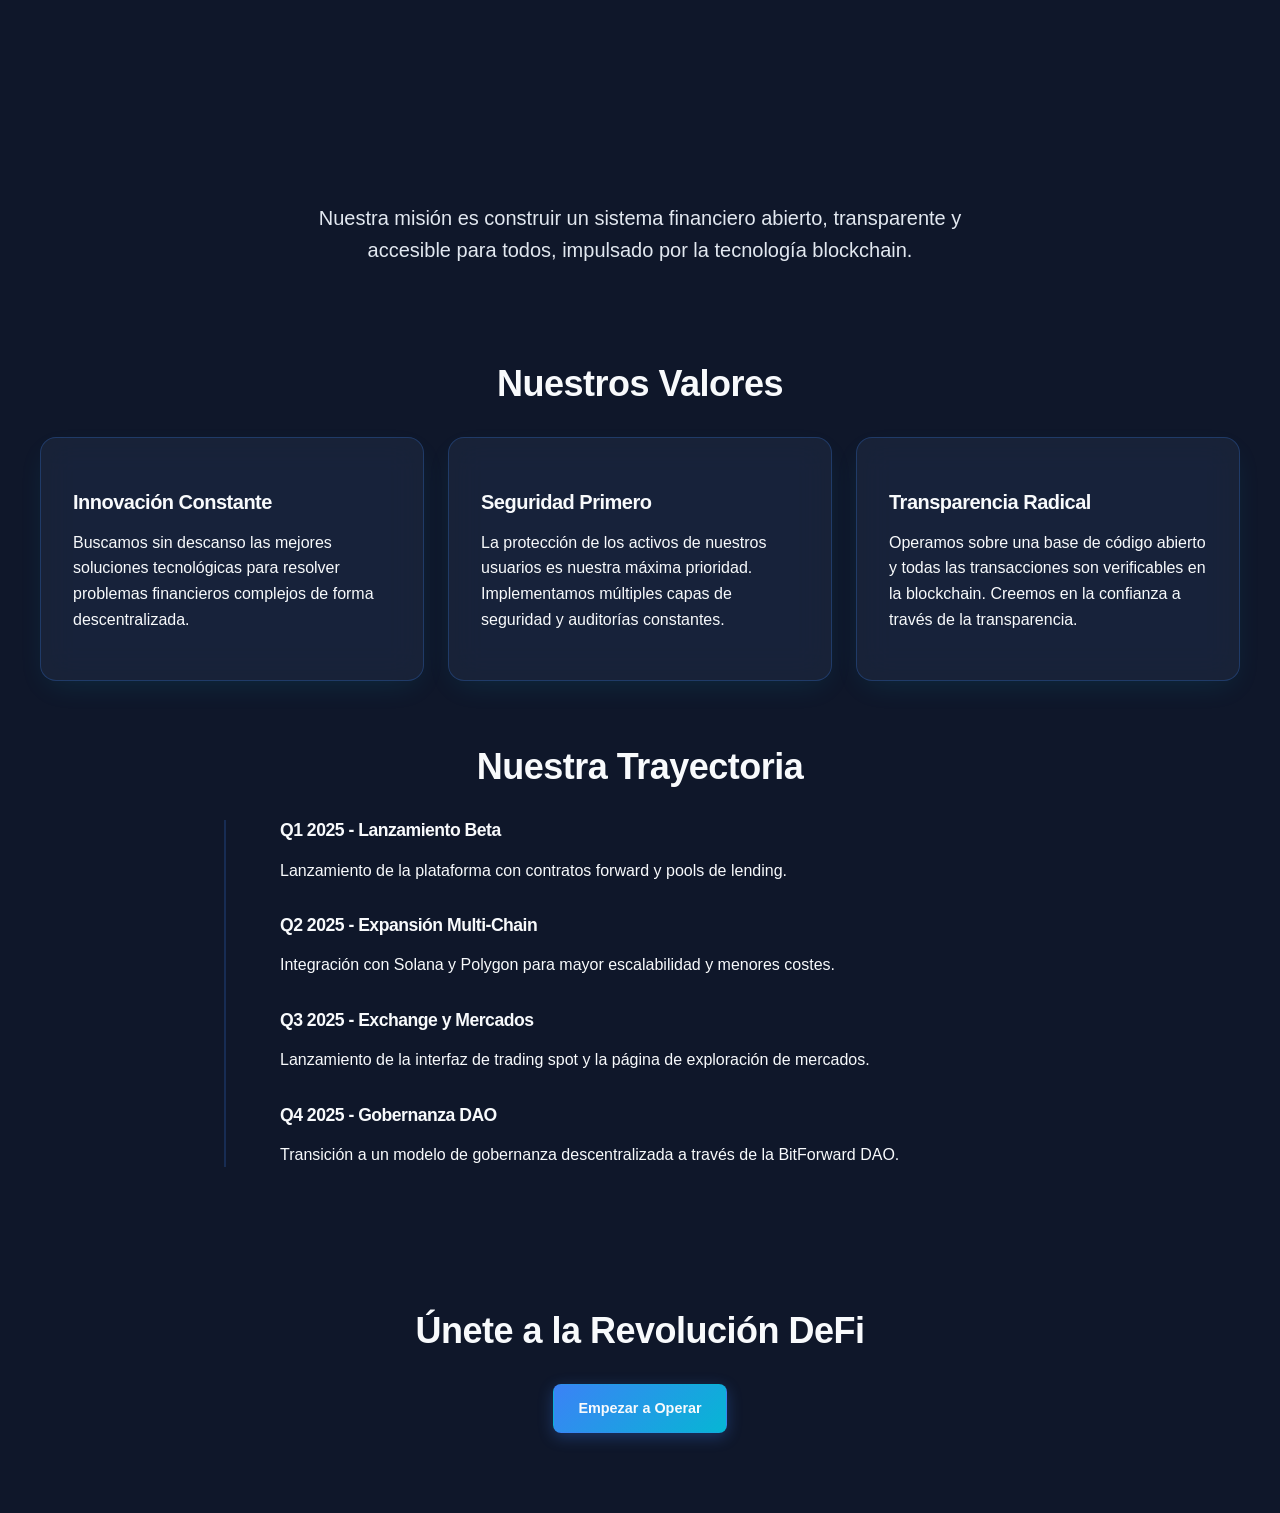
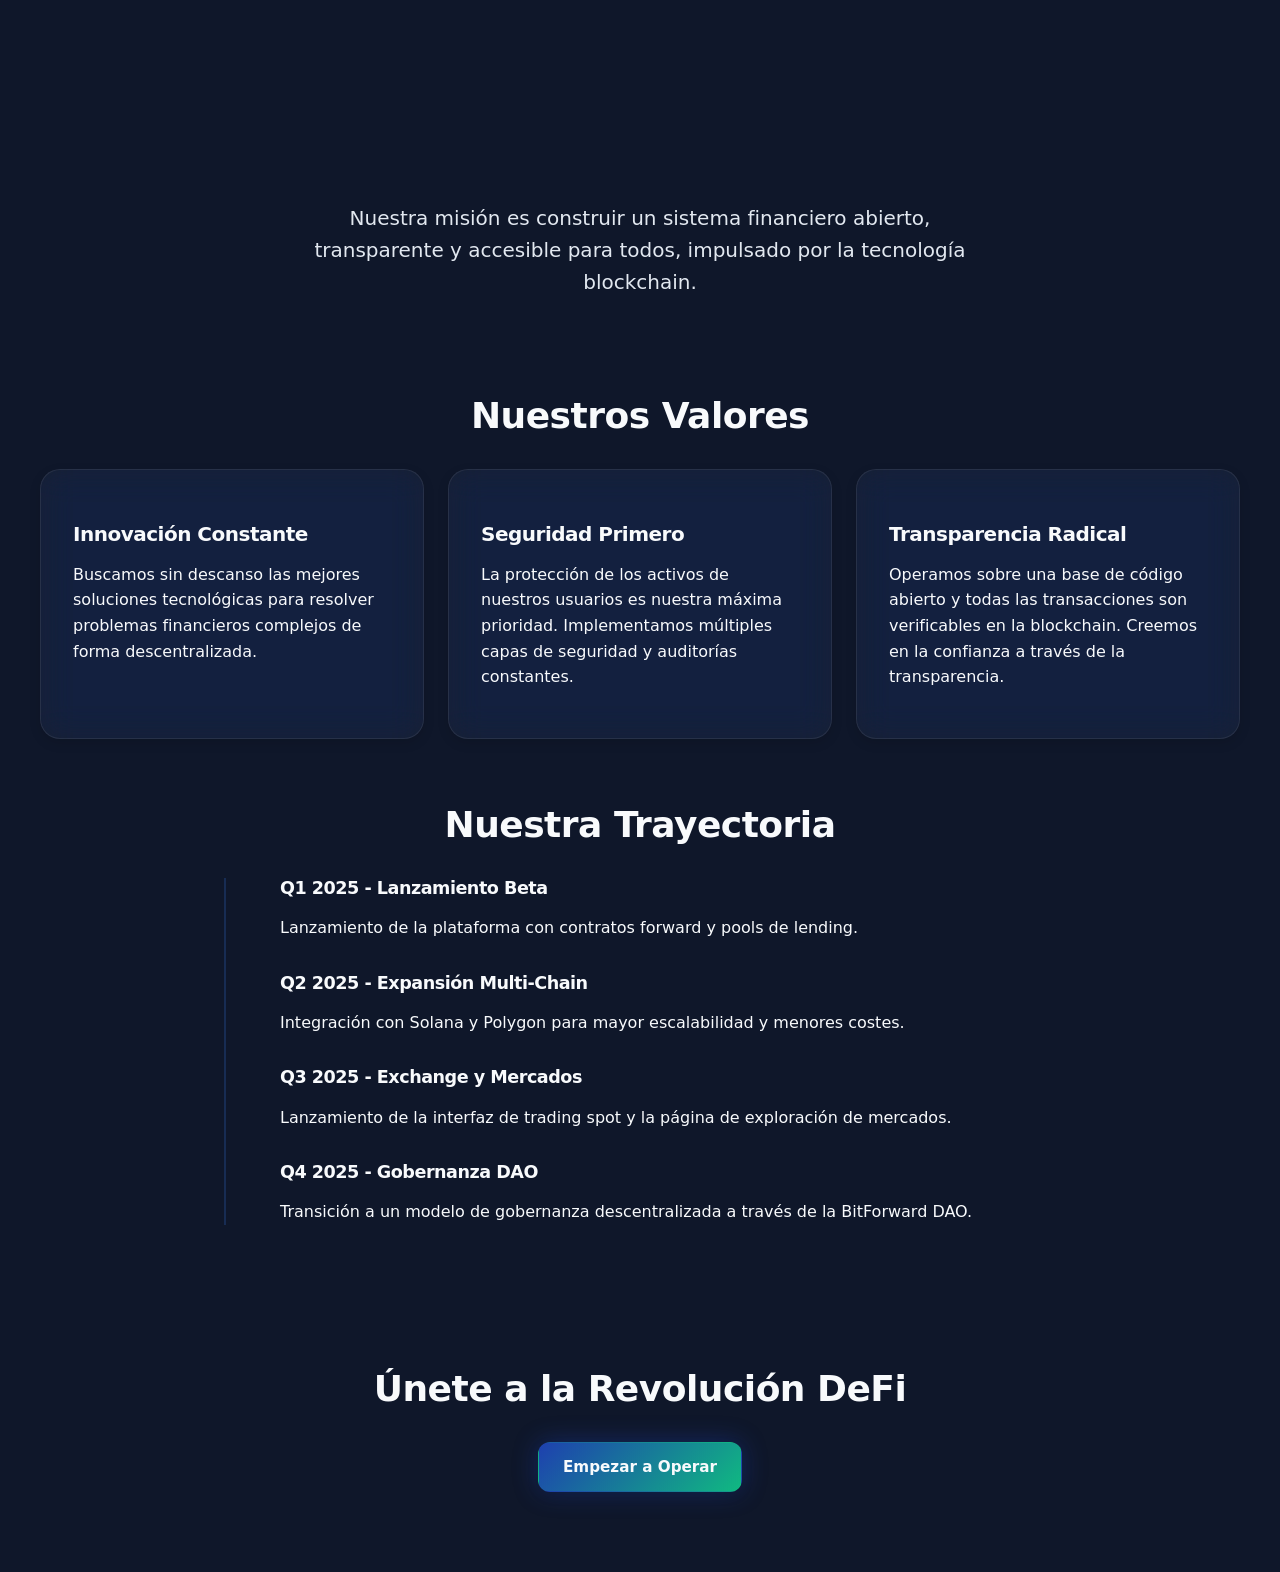

chore: add css tokens aligned with tailwind (#38)

--- a/css/design-system.css
+++ b/css/design-system.css
@@ -1,48 +1,84 @@
 /* === Sistema de Diseño de BitForward === */
 
-/* 1. Paleta de Colores (Variables CSS) */
+/* 1. Tokens globales (basados en tailwind.config.js) */
 :root {
-  /* Paleta Principal (Tema Oscuro - "Space") */
-  --bf-bg-primary: #0f172a; /* Azul noche profundo */
-  --bf-bg-secondary: #1e293b; /* Azul pizarra */
-  --bf-bg-tertiary: #334155; /* Gris azulado */
+  /* Colores corporativos */
+  --bf-color-primary: #1e40af;
+  --bf-color-secondary: #f59e0b;
+  --bf-color-accent: #10b981;
+  --bf-color-dark: #0f172a;
+  --bf-color-light: #f8fafc;
+  --bf-color-gray: #64748b;
 
-  --bf-text-primary: #f8fafc; /* Blanco casi puro */
-  --bf-text-secondary: #e2e8f0; /* Gris claro */
-  --bf-text-tertiary: #94a3b8; /* Gris medio */
+  /* Estados */
+  --bf-color-success: #059669;
+  --bf-color-warning: #d97706;
+  --bf-color-error: #dc2626;
+  --bf-color-info: #2563eb;
 
-  --bf-accent-primary: #3b82f6; /* Azul vibrante */
-  --bf-accent-secondary: #06b6d4; /* Cian brillante */
-  --bf-accent-tertiary: #8b5cf6; /* Púrpura */
-  --bf-accent-glow: #f59e0b; /* Amarillo/Naranja para acentos */
+  /* Cripto (identidad de activos) */
+  --bf-crypto-btc: #f7931a;
+  --bf-crypto-eth: #627eea;
+  --bf-crypto-sol: #14f195;
+  --bf-crypto-usdt: #26a17b;
+  --bf-crypto-usdc: #2775ca;
+  --bf-crypto-dai: #f5ac37;
 
-  /* Colores Semánticos */
-  --bf-success: #10b981; /* Verde */
-  --bf-error: #ef4444; /* Rojo */
-  --bf-warning: #f59e0b; /* Naranja */
+  /* Superficies y bordes */
+  --bf-surface-0: #0f172a; /* fondo base */
+  --bf-surface-1: #111827; /* panel suave */
+  --bf-surface-2: #1e293b; /* tarjeta */
+  --bf-surface-3: rgba(255, 255, 255, 0.04); /* glass */
+  --bf-border: rgba(255, 255, 255, 0.08);
+  --bf-border-strong: rgba(98, 208, 255, 0.35);
 
-  /* Bordes y Sombras */
+  /* Tipografía */
+  --bf-font-display: 'Space Grotesk', 'Inter', system-ui, -apple-system, sans-serif;
+  --bf-font-base: 'Inter', system-ui, -apple-system, sans-serif;
+
+  /* Escalas */
+  --bf-radius-sm: 8px;
+  --bf-radius-md: 12px;
+  --bf-radius-lg: 20px;
+  --bf-space-1: 4px;
+  --bf-space-2: 8px;
+  --bf-space-3: 12px;
+  --bf-space-4: 16px;
+  --bf-space-5: 24px;
+  --bf-space-6: 32px;
+
+  /* Sombras y glass */
+  --bf-shadow-sm: 0 1px 2px rgba(0, 0, 0, 0.05);
+  --bf-shadow-md: 0 4px 12px rgba(0, 0, 0, 0.12);
+  --bf-shadow-lg: 0 20px 40px rgba(15, 23, 42, 0.35);
+  --bf-shadow-glow: 0 0 25px rgba(30, 64, 175, 0.45);
+  --bf-glass-bg: rgba(255, 255, 255, 0.04);
+  --bf-glass-border: rgba(255, 255, 255, 0.08);
+  --bf-glass-backdrop-filter: blur(16px) saturate(170%);
+
+  /* Alias de compatibilidad (legacy) */
+  --bf-bg-primary: var(--bf-surface-0);
+  --bf-bg-secondary: var(--bf-surface-2);
+  --bf-bg-tertiary: #334155;
+  --bf-text-primary: #f8fafc;
+  --bf-text-secondary: #e2e8f0;
+  --bf-text-tertiary: #94a3b8;
+  --bf-accent-primary: #3b82f6;
+  --bf-accent-secondary: #06b6d4;
+  --bf-accent-tertiary: #8b5cf6;
+  --bf-accent-glow: var(--bf-color-secondary);
+  --bf-success: #10b981;
+  --bf-error: #ef4444;
+  --bf-warning: #f59e0b;
   --bf-border-color: rgba(59, 130, 246, 0.2);
   --bf-shadow-color: rgba(6, 182, 212, 0.15);
-  --bf-shadow-lg: 0 10px 30px -10px var(--bf-shadow-color);
-
-  /* Glassmorphism */
-  --bf-glass-bg: rgba(30, 41, 59, 0.7);
-  --bf-glass-border: rgba(59, 130, 246, 0.25);
-  --bf-glass-backdrop-filter: blur(16px) saturate(180%);
 }
 
-/* 2. Estilos Base y Tipografía */
+/* 2. Estilos base y tipografía */
 body {
   background-color: var(--bf-bg-primary);
   color: var(--bf-text-secondary);
-  font-family:
-    'Inter',
-    -apple-system,
-    BlinkMacSystemFont,
-    'Segoe UI',
-    Roboto,
-    sans-serif;
+  font-family: var(--bf-font-base);
   line-height: 1.6;
   -webkit-font-smoothing: antialiased;
   -moz-osx-font-smoothing: grayscale;
@@ -58,17 +94,18 @@ h6 {
   font-weight: 700;
   line-height: 1.2;
   letter-spacing: -0.5px;
+  font-family: var(--bf-font-display);
 }
 
 h1 {
   font-size: 2.5rem;
-} /* 40px */
+}
 h2 {
   font-size: 2rem;
-} /* 32px */
+}
 h3 {
   font-size: 1.5rem;
-} /* 24px */
+}
 p {
   margin-bottom: 1rem;
 }
@@ -77,64 +114,76 @@ a {
   text-decoration: none;
   transition: color 0.3s ease;
 }
-a:hover {
+a:hover,
+a:focus-visible {
   color: var(--bf-accent-primary);
 }
 
-/* 3. Componentes Reutilizables */
+/* 3. Componentes reutilizables */
 
 /* Botones */
 .btn {
   display: inline-block;
   padding: 0.75rem 1.5rem;
-  border-radius: 8px;
-  font-weight: 600;
-  font-size: 0.9rem;
+  border-radius: var(--bf-radius-md);
+  font-weight: 700;
+  font-size: 0.95rem;
   text-align: center;
   cursor: pointer;
-  transition: all 0.3s ease;
+  transition: all 0.25s ease;
   border: 1px solid transparent;
 }
 
 .btn-primary {
-  background: linear-gradient(135deg, var(--bf-accent-primary), var(--bf-accent-secondary));
+  background: linear-gradient(135deg, var(--bf-color-primary), var(--bf-color-accent));
   color: var(--bf-text-primary);
-  box-shadow: 0 4px 15px rgba(59, 130, 246, 0.3);
+  box-shadow: var(--bf-shadow-md), var(--bf-shadow-glow);
 }
 
 .btn-primary:hover {
   transform: translateY(-2px);
-  box-shadow: 0 8px 25px rgba(6, 182, 212, 0.4);
+  box-shadow: var(--bf-shadow-lg);
 }
 
 .btn-secondary {
-  background-color: var(--bf-bg-tertiary);
+  background-color: var(--bf-surface-2);
   color: var(--bf-text-primary);
-  border-color: var(--bf-border-color);
+  border-color: var(--bf-border);
 }
 
 .btn-secondary:hover {
-  background-color: var(--bf-bg-secondary);
-  border-color: var(--bf-accent-secondary);
+  background-color: var(--bf-surface-1);
+  border-color: var(--bf-color-accent);
+}
+
+.btn-ghost {
+  background: transparent;
+  color: var(--bf-text-primary);
+  border: 1px solid var(--bf-border);
+}
+
+.btn-ghost:hover {
+  border-color: var(--bf-color-primary);
+  color: var(--bf-text-primary);
 }
 
 /* Tarjetas (Cards) */
 .card {
   background: var(--bf-glass-bg);
   border: 1px solid var(--bf-glass-border);
-  border-radius: 16px;
+  border-radius: var(--bf-radius-lg);
   padding: 2rem;
   backdrop-filter: var(--bf-glass-backdrop-filter);
   -webkit-backdrop-filter: var(--bf-glass-backdrop-filter);
-  box-shadow: var(--bf-shadow-lg);
+  box-shadow: var(--bf-shadow-md);
   transition:
     transform 0.3s ease,
     box-shadow 0.3s ease;
 }
 
 .card:hover {
-  transform: translateY(-5px);
-  box-shadow: 0 15px 40px -15px var(--bf-shadow-color);
+  transform: translateY(-4px);
+  box-shadow: var(--bf-shadow-lg);
 }
 
 /* Contenedor principal para páginas */
@@ -155,14 +204,19 @@ a:hover {
   color: var(--bf-text-tertiary);
 }
 .text-accent {
-  color: var(--bf-accent-secondary);
+  color: var(--bf-color-accent);
 }
 .text-success {
-  color: var(--bf-success);
+  color: var(--bf-color-success);
 }
 .text-error {
-  color: var(--bf-error);
+  color: var(--bf-color-error);
 }
 .text-warning {
-  color: var(--bf-warning);
+  color: var(--bf-color-warning);
+}
+.surface {
+  background: var(--bf-surface-2);
+  border: 1px solid var(--bf-border);
+  border-radius: var(--bf-radius-md);
 }
